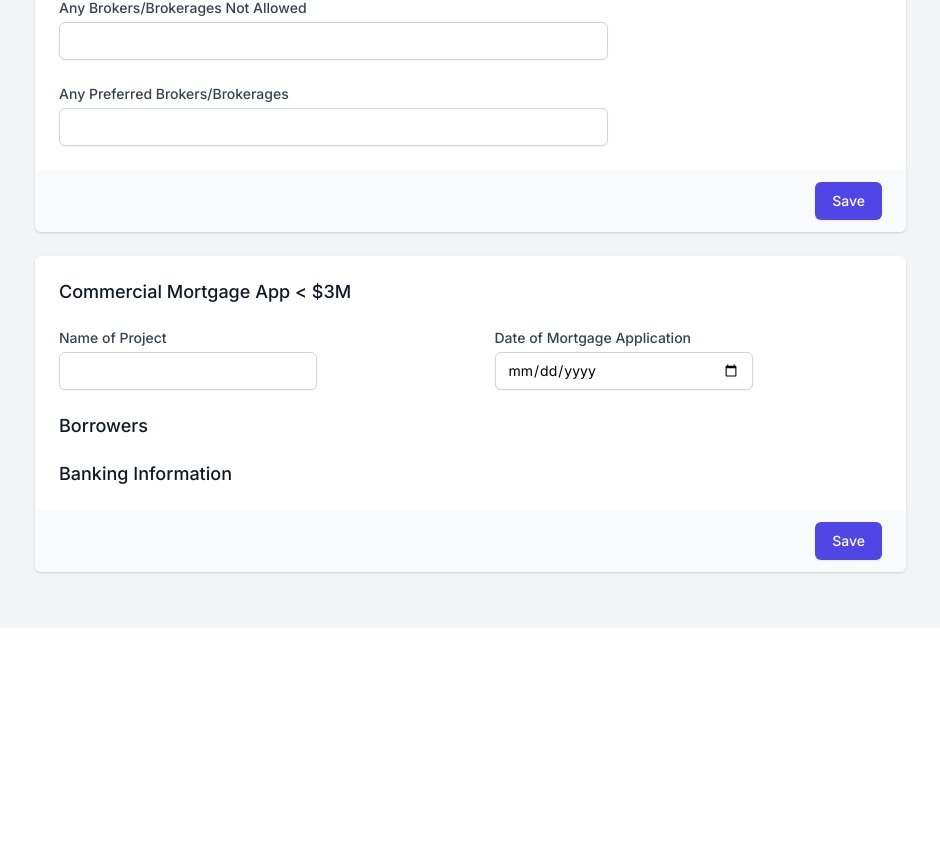
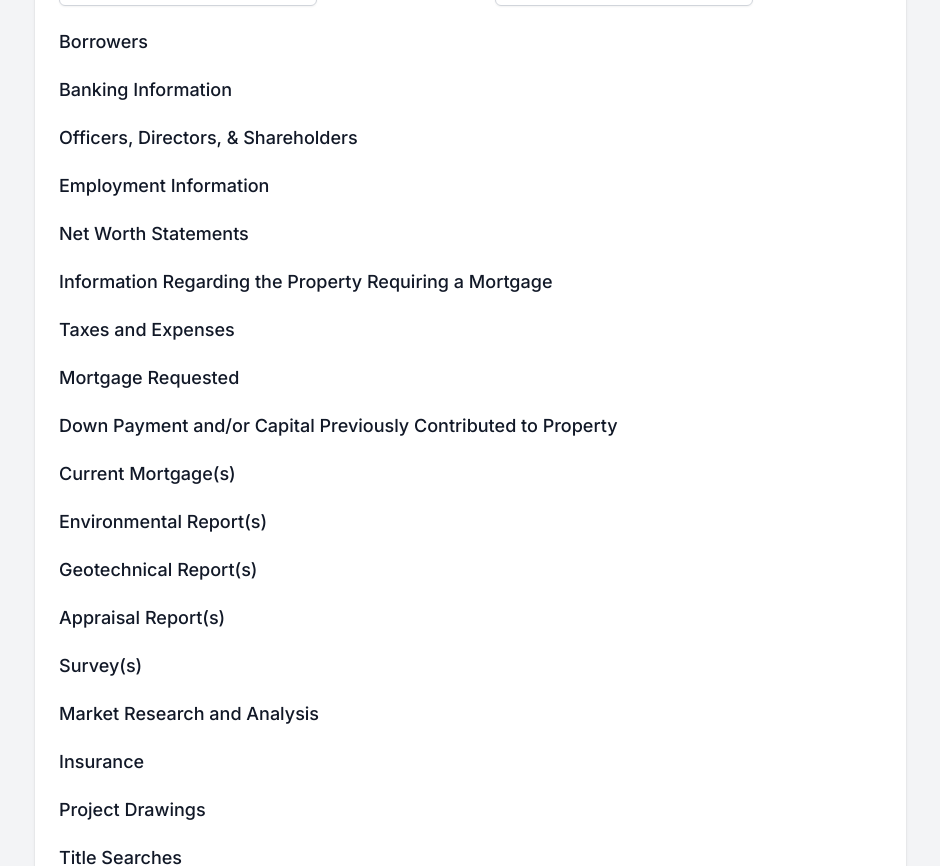
Before and after one commit to parssak/broker-app, a Vue app: page / in a window 1280 px wide. Shown: the part 7280-8146 px from the top of the page, without its empty margins (318-1258 px from the left). Before the commit the page ends 7908 px from the top, so only its background shows below. Built offline with nearby package versions, Linux system fonts and the light colour scheme; what @tailwindcss/typography would draw is missing.

Commit message:
removed unnecesarry headings

```diff
--- a/src/components/base/inputs/FileInput.vue
+++ b/src/components/base/inputs/FileInput.vue
@@ -1,5 +1,5 @@
 <template>
-  <label class="block text-sm font-medium text-gray-700"> Cover photo </label>
+  <label class="block text-sm font-medium text-gray-700"> {{ label }} </label>
   <div
     class="
       mt-1
@@ -63,6 +63,12 @@
 <script>
 export default {
   name: "FileInput",
+  props: {
+    label: {
+      type: String,
+      default: "File upload",
+    },
+  },
   data() {
     return {
       file: null,
--- a/src/views/home/index.vue
+++ b/src/views/home/index.vue
@@ -272,10 +272,10 @@
           <hr class="form-full relative top-4" />
 
           <!-- Survey(s) -->
-          <div class="form-full mt-6">
-            <h3 class="text-lg leading-6 font-medium text-gray-900">
+          <div class="form-full">
+            <!-- <h3 class="text-lg leading-6 font-medium text-gray-900">
               Survey(s)
-            </h3>
+            </h3> -->
           </div>
           <fieldset class="form-full grid gap-y-6">
             <div class="space-y-6">
@@ -288,9 +288,9 @@
             </div>
 
             <div class="space-y-6">
-              <h3 class="text-lg leading-6 font-medium text-gray-900">
+              <!-- <h3 class="text-lg leading-6 font-medium text-gray-900">
                 Market Research & Analysis
-              </h3>
+              </h3> -->
               <!-- Market Research & Analysis of the Property -->
               <RadioListSimple
                 title="Market Research & Analysis of the Property"
@@ -302,9 +302,9 @@
 
           <fieldset class="form-full grid gap-y-6">
             <div class="space-y-6">
-              <h3 class="text-lg leading-6 font-medium text-gray-900">
+              <!-- <h3 class="text-lg leading-6 font-medium text-gray-900">
                 Insurance
-              </h3>
+              </h3> -->
               <RadioListSimple
                 title="Insurance Policies for the Property"
                 :items="insuranceOptions"
@@ -313,9 +313,9 @@
             </div>
 
             <div class="space-y-6">
-              <h3 class="text-lg leading-6 font-medium text-gray-900">
+              <!-- <h3 class="text-lg leading-6 font-medium text-gray-900">
                 Project Drawings
-              </h3>
+              </h3> -->
               <RadioListSimple
                 title="Project Drawings for the Property"
                 :items="drawingOptions"
@@ -326,9 +326,9 @@
 
           <fieldset class="form-full grid gap-y-6">
             <div class="space-y-6">
-              <h3 class="text-lg leading-6 font-medium text-gray-900">
+              <!-- <h3 class="text-lg leading-6 font-medium text-gray-900">
                 Property Taxes
-              </h3>
+              </h3> -->
               <RadioListSimple
                 title="Property Taxes current (paid) for the Property"
                 :items="propertyTaxOptions"
@@ -337,9 +337,9 @@
             </div>
 
             <div class="space-y-6">
-              <h3 class="text-lg leading-6 font-medium text-gray-900">
+              <!-- <h3 class="text-lg leading-6 font-medium text-gray-900">
                 Title Searches
-              </h3>
+              </h3> -->
               <RadioListSimple
                 title="Title Searches for the Property"
                 :items="titleSearchOptions"
@@ -350,9 +350,9 @@
 
           <fieldset class="form-full grid gap-y-6">
             <div class="space-y-6">
-              <h3 class="text-lg leading-6 font-medium text-gray-900">
+              <!-- <h3 class="text-lg leading-6 font-medium text-gray-900">
                 Project Budget/Proforma
-              </h3>
+              </h3> -->
               <RadioListSimple
                 title="Budget or Financial Proforma for the Property"
                 :items="projectBudgetOptions"
@@ -361,9 +361,9 @@
             </div>
 
             <div class="space-y-6">
-              <h3 class="text-lg leading-6 font-medium text-gray-900">
+              <!-- <h3 class="text-lg leading-6 font-medium text-gray-900">
                 Title Insurance
-              </h3>
+              </h3> -->
               <RadioListSimple
                 title="Title Insurance for the Property"
                 :items="titleInsuranceOptions"
@@ -402,6 +402,149 @@
             <h3 class="text-lg leading-6 font-medium text-gray-900">
               Banking Information
             </h3>
+          </div>
+
+          <!-- Officers, Directors, & Shareholders -->
+          <div class="form-full">
+            <h3 class="text-lg leading-6 font-medium text-gray-900">
+              Officers, Directors, & Shareholders
+            </h3>
+          </div>
+
+          <!-- Employment Information -->
+          <div class="form-full">
+            <h3 class="text-lg leading-6 font-medium text-gray-900">
+              Employment Information
+            </h3>
+          </div>
+
+          <!-- Net Worth Statements -->
+          <div class="form-full">
+            <h3 class="text-lg leading-6 font-medium text-gray-900">
+              Net Worth Statements
+            </h3>
+          </div>
+
+          <!-- Information Regarding the Property Requiring a Mortgage -->
+          <div class="form-full">
+            <h3 class="text-lg leading-6 font-medium text-gray-900">
+              Information Regarding the Property Requiring a Mortgage
+            </h3>
+          </div>
+
+          <!-- Taxes and Expenses -->
+          <div class="form-full">
+            <h3 class="text-lg leading-6 font-medium text-gray-900">
+              Taxes and Expenses
+            </h3>
+          </div>
+
+          <!-- Mortgage Requested -->
+          <div class="form-full">
+            <h3 class="text-lg leading-6 font-medium text-gray-900">
+              Mortgage Requested
+            </h3>
+          </div>
+
+          <!-- Down Payment and/or Capital Previously Contributed to Property -->
+          <div class="form-full">
+            <h3 class="text-lg leading-6 font-medium text-gray-900">
+              Down Payment and/or Capital Previously Contributed to Property
+            </h3>
+          </div>
+
+          <!-- Current Mortgage(s) -->
+          <div class="form-full">
+            <h3 class="text-lg leading-6 font-medium text-gray-900">
+              Current Mortgage(s)
+            </h3>
+          </div>
+
+          <!-- Environmental Report(s) -->
+          <div class="form-full">
+            <h3 class="text-lg leading-6 font-medium text-gray-900">
+              Environmental Report(s)
+            </h3>
+          </div>
+
+          <!-- Geotechnical Report(s) -->
+          <div class="form-full">
+            <h3 class="text-lg leading-6 font-medium text-gray-900">
+              Geotechnical Report(s)
+            </h3>
+          </div>
+
+          <!-- Appraisal Report(s) -->
+          <div class="form-full">
+            <h3 class="text-lg leading-6 font-medium text-gray-900">
+              Appraisal Report(s)
+            </h3>
+          </div>
+
+          <!-- Survey(s) -->
+          <div class="form-full">
+            <h3 class="text-lg leading-6 font-medium text-gray-900">
+              Survey(s)
+            </h3>
+          </div>
+
+          <!-- Market Research and Analysis -->
+          <div class="form-full">
+            <h3 class="text-lg leading-6 font-medium text-gray-900">
+              Market Research and Analysis
+            </h3>
+          </div>
+
+          <!-- Insurance -->
+          <div class="form-full">
+            <h3 class="text-lg leading-6 font-medium text-gray-900">
+              Insurance
+            </h3>
+          </div>
+
+          <!-- Project Drawings -->
+          <div class="form-full">
+            <h3 class="text-lg leading-6 font-medium text-gray-900">
+              Project Drawings
+            </h3>
+          </div>
+
+          <!-- Title Searches -->
+          <div class="form-full">
+            <h3 class="text-lg leading-6 font-medium text-gray-900">
+              Title Searches
+            </h3>
+          </div>
+
+          <!-- Property Taxes -->
+          <div class="form-full">
+            <h3 class="text-lg leading-6 font-medium text-gray-900">
+              Property Taxes
+            </h3>
+          </div>
+
+          <!-- Project Budget/Proforma -->
+          <div class="form-full">
+            <h3 class="text-lg leading-6 font-medium text-gray-900">
+              Project Budget/Proforma
+            </h3>
+          </div>
+
+          <!-- Title Insurance -->
+          <div class="form-full">
+            <h3 class="text-lg leading-6 font-medium text-gray-900">
+              Title Insurance
+            </h3>
+          </div>
+
+          <!-- Deal Documents -->
+          <div class="form-full">
+            <h3 class="text-lg leading-6 font-medium text-gray-900">
+              Deal Documents
+            </h3>
+          </div>
+          <div class="form-full">
+            <FileInput class="w-full" label="Deal Documents" />
           </div>
         </Form>
       </div>
```
